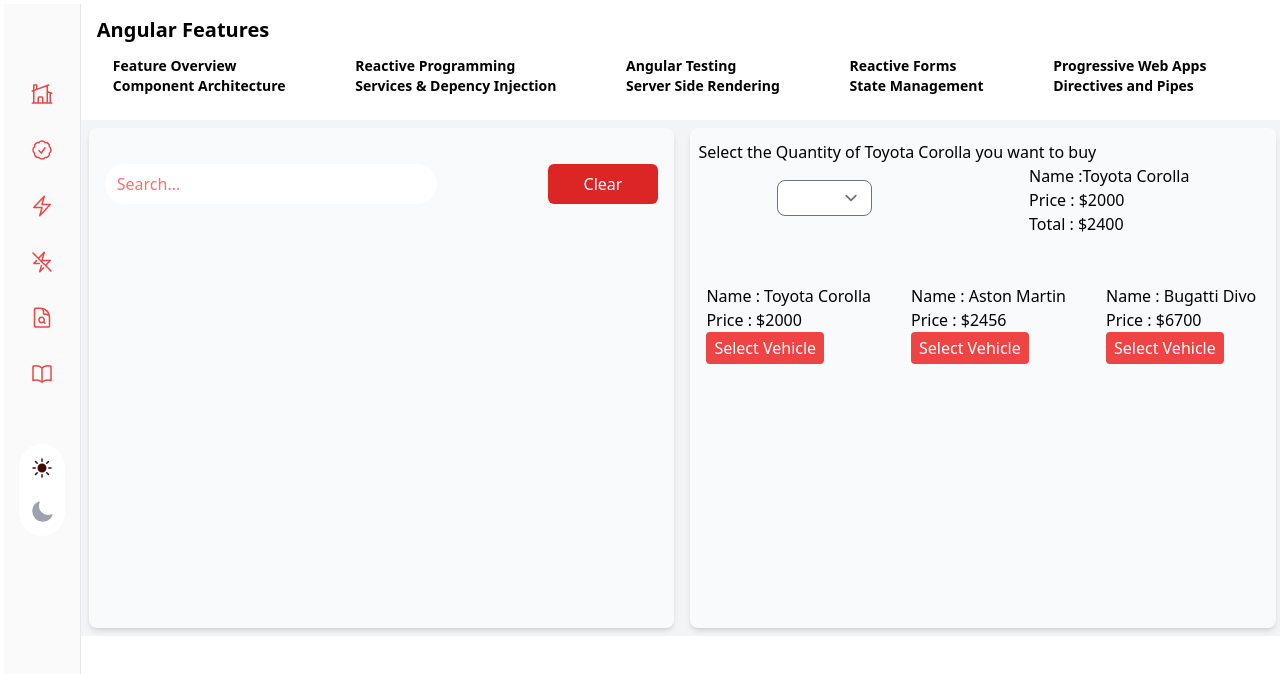
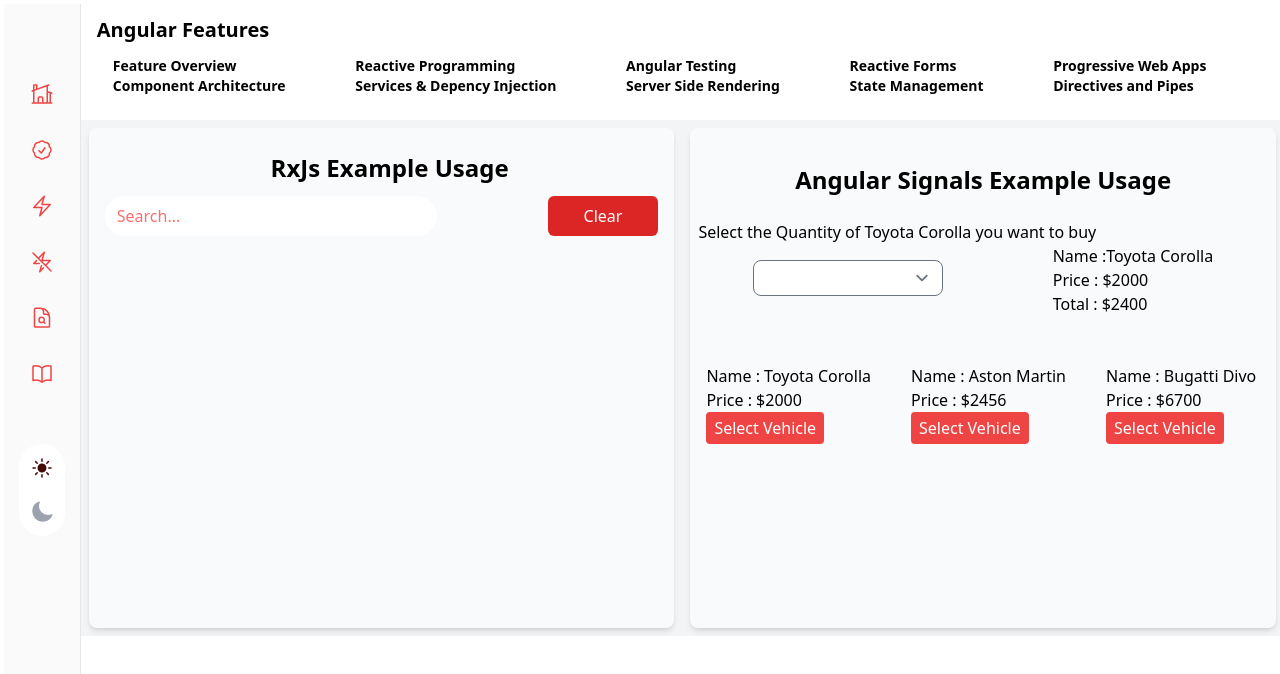
Before and after one commit to Oluwapelumi11/Angular_Features, an Angular app: page /features/reactive in a window 1280 px wide. Shown: the top 674 px of the page. Built offline with nearby package versions, Linux system fonts and the light colour scheme.

Commit message:
added reactive

```diff
--- a/src/app/featureComp/actual-reactive/actual-reactive.component.html
+++ b/src/app/featureComp/actual-reactive/actual-reactive.component.html
@@ -1,7 +1,8 @@
 <div class="bg-gray-100 p-2 grid-cols-1 sm:grid-cols-2 grid mt-6 h-full w-full gap-4">
     <!-- rxjs here -->
-    <div class="bg-gray-50 rounded-lg shadow-md px-2 py-3  h-[500px] flex flex-col justify-between">
-        <div class="flex justify-between px-2 py-6">
+    <div class="bg-gray-50 rounded-lg shadow-md px-2 py-3  h-[500px] relative flex flex-col justify-between">
+        <p class="text-center py-6 w-full font-semibold absolute top-0 text-2xl ">RxJs Example Usage</p>
+        <div class="flex justify-between px-2 py-6 mt-8">
             <input type="text" [(ngModel)]="searchstring" (ngModelChange)="inputChanged($event)" placeholder="Search..." class="w-3/5 outline-none ring-red-400 border border-red-300 focus:ring-red-700 placeholder:text-red-400 rounded-3xl  ring-0 border-none  bg-white  text-red-500">
             <button (click)="searchstring=''" class="bg-red-600 rounded-md text-white w-1/5 focus:ring-0  px-2 py-1 ">Clear</button>
         </div>
@@ -21,13 +22,14 @@
     <!--end of rxjs here -->
     <!-- signals here -->
     <div class="bg-gray-50 rounded-lg shadow-md px-2 py-3 ">
+        <p class="text-center py-6 w-full font-semibold text-2xl ">Angular Signals Example Usage</p>
         <div class="">
             <p>Select the Quantity of {{ selectedVehicle().name }} you want to buy</p>
         <div class=" flex justify-around">
-            <select class=" my-4 h-9 rounded-lg w-1/6 " [ngModel]="quantity()" (change)="onQuantitySelected($any($event.target).value)">
-                <option value="" disabled >--Select your quantity--</option>
+            <select class=" my-4 h-9 rounded-lg sm:w-2/6 " [ngModel]="quantity()" (change)="onQuantitySelected($any($event.target).value)">
+                <option value="0"class="text-xs whitespace-nowrap" selected disabled >--Select your quantity--</option>
                 @for(qty of qtyAvailable(); track $index){
-                    <option selected >{{ qty }}</option>
+                    <option >{{ qty }}</option>
                 }
             </select>
 
```
